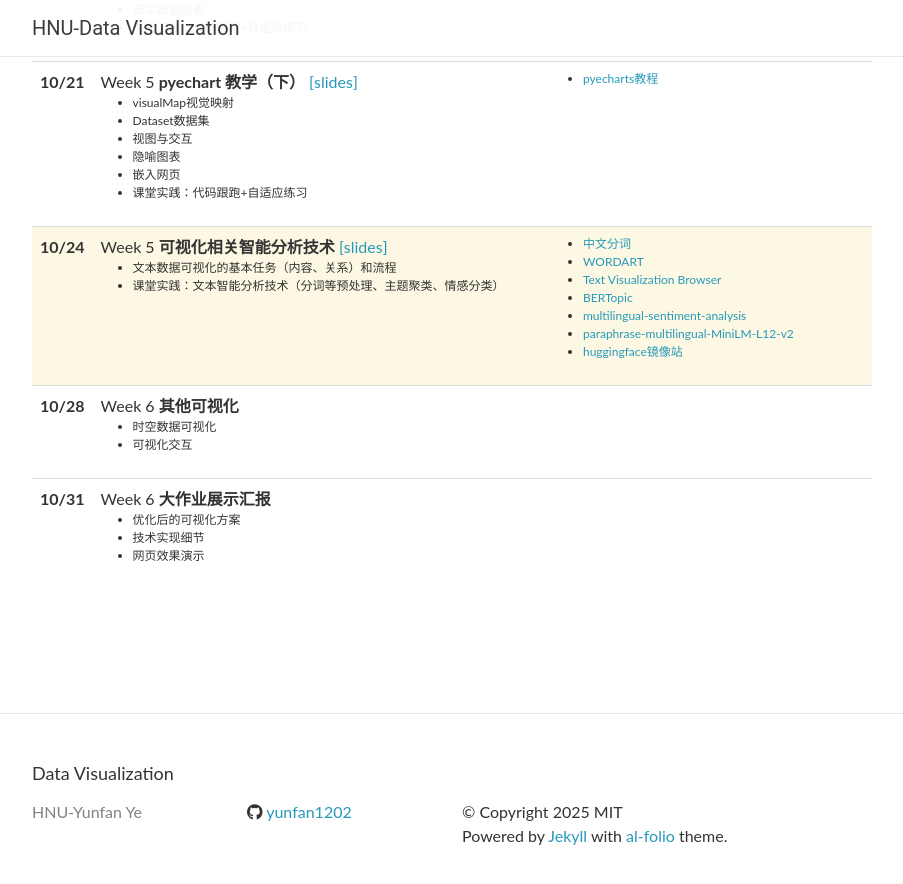
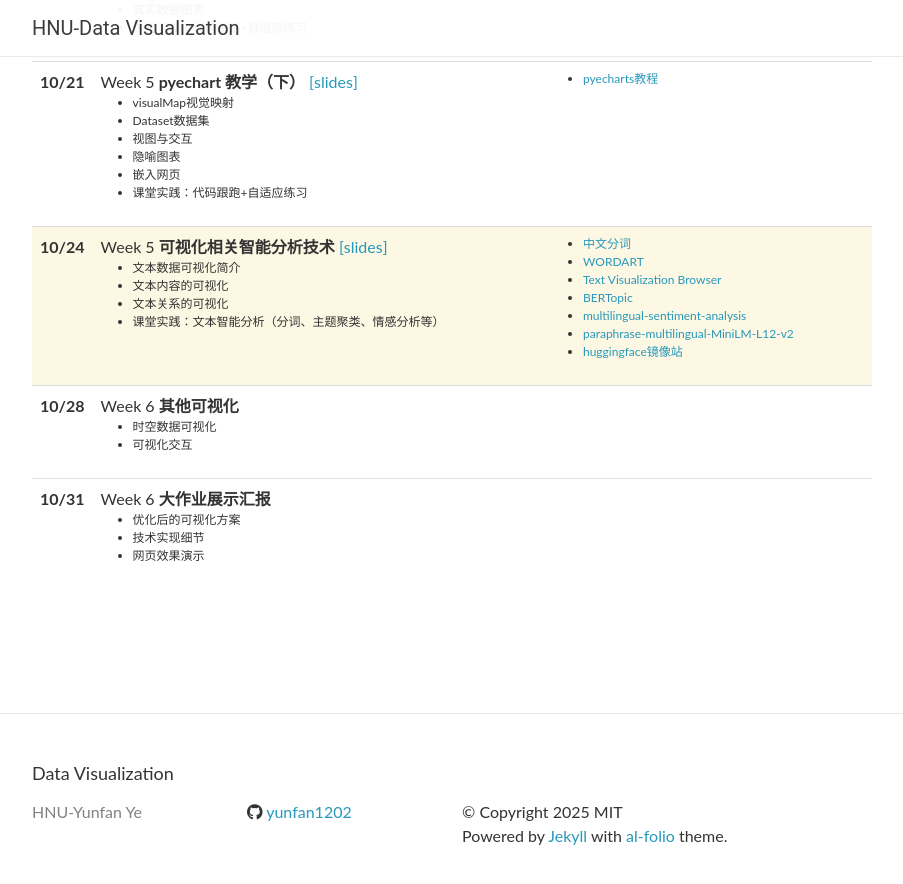
Before and after one commit to yunfan1202/data_visualization, a Jekyll site: the page built from fall2025/_pages/schedule.md, in a window 1280 px wide and 900 px high, scrolled down 966 px. Shown: the top 884 px of the window, without its empty margins (188-1091 px from the left). Built offline with Jekyll 4.4.1, drawn with Linux system fonts in a browser that asks for light colours; nearby versions of some CDN libraries; comment, search, counter and statistics services are not loaded.

Commit message:
Update lectures_2025.yml

```diff
--- a/_data/lectures_2025.yml
+++ b/_data/lectures_2025.yml
@@ -99,8 +99,10 @@
     Week 5 <b>可视化相关智能分析技术</b> <a href="7-文本数据可视化.pdf">[slides]</a>
   slides:
   topics:
-    - 文本数据可视化的基本任务（内容、关系）和流程
-    - 课堂实践：文本智能分析技术（分词等预处理、主题聚类、情感分类）
+    - 文本数据可视化简介
+    - 文本内容的可视化
+    - 文本关系的可视化
+    - 课堂实践：文本智能分析（分词、主题聚类、情感分析等）
   readings:
     - <a href="https://www.zhihu.com/question/19578687/answers/updated">中文分词</a> <br/>
     - <a href="https://wordart.com/">WORDART</a> <br/>
```
